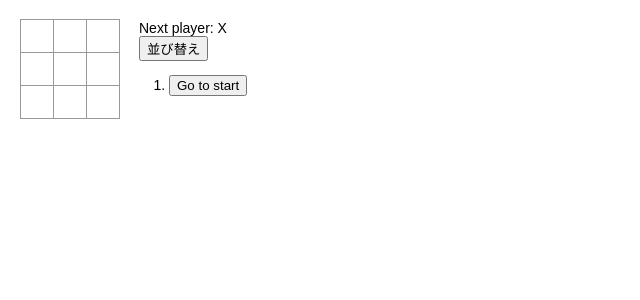
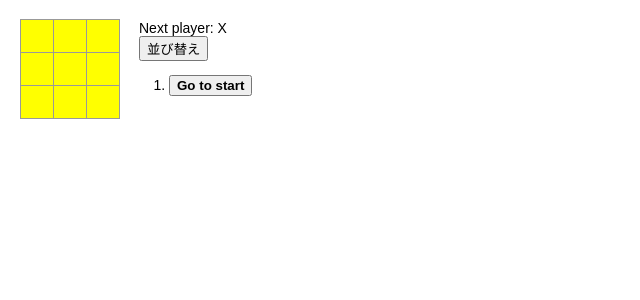
Before and after one commit to c-hagi/sample, a React (Create React App) app: page / in a window 1280 px wide. Shown: the top 300 px of the page, without its empty margins (0-640 px from the left). Built offline with nearby package versions, Linux system fonts and the light colour scheme.

Commit message:
[WIP]: 盤面に背景色が追加されました

```diff
--- a/src/components/square.tsx
+++ b/src/components/square.tsx
@@ -5,11 +5,12 @@ interface SquareProps {
   value: ISquare;
   onClick: () => void;
 }
-
-export default function Square(props: SquareProps) {
+function Square(props: SquareProps) {
   return (
-    <button className="square" onClick={props.onClick}>
-      {props.value}
+    <button className={`square ${props ? 'highlight' : ''}`}
+            onClick={() => props.onClick()}>
+    {props.value}
     </button>
   );
 }
+export default Square;
--- a/src/index.css
+++ b/src/index.css
@@ -48,3 +48,11 @@ ol, ul {
 .game-info {
   margin-left: 20px;
 }
+
+.bold-btn {
+  font-weight: bold;
+}
+
+.highlight {
+  background-color: yellow;
+}
```
